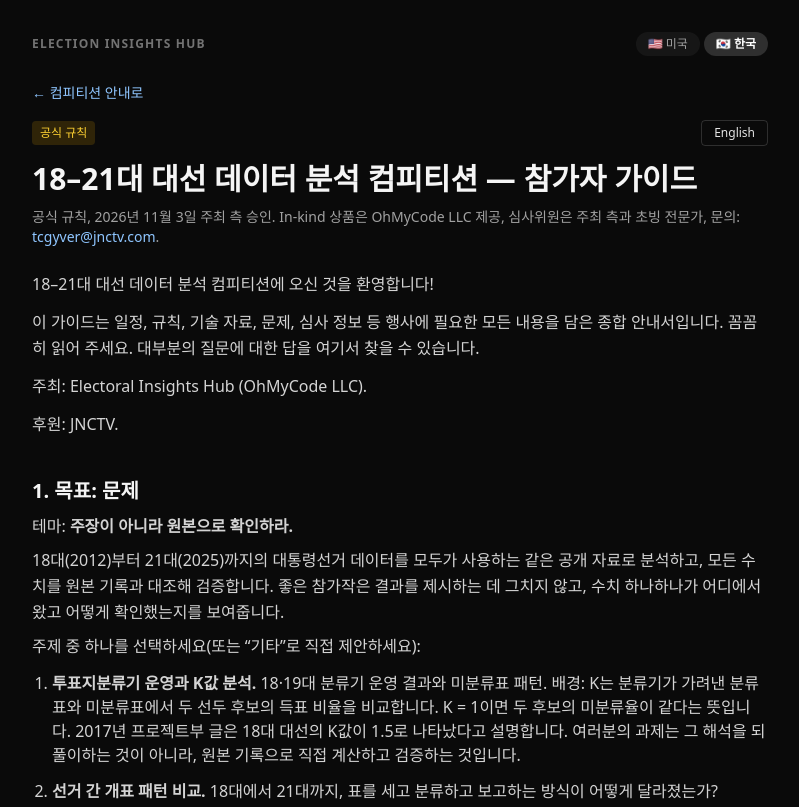
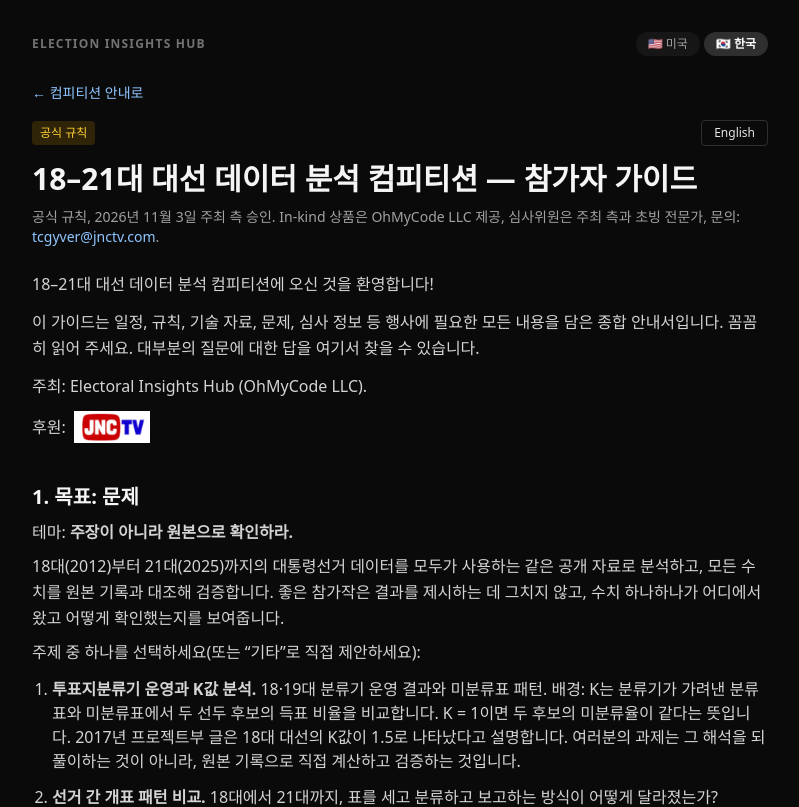
Before and after one commit to sechan9999/us-election-insight-hub, a Next.js app: page /kr/competition/guide in a window 1280 px wide. Shown: the top 807 px of the page, without its empty margins (240-1039 px from the left). Built offline with nearby package versions, Linux system fonts and the light colour scheme.

Commit message:
Competition: clickable JNC TV sponsor logo
Sponsor sections on the competition tab (bilingual) and the guide
page (KO/EN) now show the JNC TV logo linking to https://jnctv.com/.
Logo asset: public/jnctv-logo.png (supplied by organizer).

```diff
--- a/app/kr/competition/guide/page.tsx
+++ b/app/kr/competition/guide/page.tsx
@@ -5,7 +5,8 @@
 // ~/workspace/user/files/competition-participant-guide-2026-11-03.md (EN)
 // ~/workspace/user/files/competition-participant-guide-ko-2026-11-03.md (KO)
 // (the competition page links here.)
-// Sponsor: JNCTV (added 2026-11-03).
+// Sponsor: JNCTV (added 2026-11-03); sponsor logo (public/jnctv-logo.png)
+// links to https://jnctv.com/ (added 2026-11-03).
 
 import type { Metadata } from 'next';
 import CountrySwitch from '../../../components/CountrySwitch';
@@ -112,7 +113,12 @@ export default async function CompetitionGuidePage({
             <p className="mt-3 leading-relaxed text-neutral-300">
               주최: Electoral Insights Hub (OhMyCode LLC).
             </p>
-            <p className="mt-3 leading-relaxed text-neutral-300">후원: JNCTV.</p>
+            <p className="mt-3 flex items-center gap-2 leading-relaxed text-neutral-300">
+              후원:
+              <a href="https://jnctv.com/" target="_blank" rel="noopener noreferrer">
+                <img src="/jnctv-logo.png" alt="JNC TV" className="h-8 w-auto" />
+              </a>
+            </p>
 
             <h2 className="mt-10 text-xl font-bold">1. 목표: 문제</h2>
             <p className="mt-2 leading-relaxed text-neutral-300">
@@ -406,7 +412,12 @@ export default async function CompetitionGuidePage({
         <p className="mt-3 leading-relaxed text-neutral-300">
           Organizer: Electoral Insights Hub (OhMyCode LLC).
         </p>
-        <p className="mt-3 leading-relaxed text-neutral-300">Sponsor: JNCTV.</p>
+        <p className="mt-3 flex items-center gap-2 leading-relaxed text-neutral-300">
+          Sponsor:
+          <a href="https://jnctv.com/" target="_blank" rel="noopener noreferrer">
+            <img src="/jnctv-logo.png" alt="JNC TV" className="h-8 w-auto" />
+          </a>
+        </p>
 
         <h2 className="mt-10 text-xl font-bold">1. Your Goal: Problem Statements</h2>
         <p className="mt-2 leading-relaxed text-neutral-300">
--- a/app/kr/competition/page.tsx
+++ b/app/kr/competition/page.tsx
@@ -6,7 +6,8 @@
 // rules (approved 2026-11-03). Entries are accepted via the Google Form
 // linked in the Apply box. Project Boo is NOT named as a co-host: the
 // co-host proposal was drafted but never sent, so the organizer is
-// OhMyCode LLC only. Sponsor: JNCTV (added 2026-11-03).
+// OhMyCode LLC only. Sponsor: JNCTV (added 2026-11-03); sponsor logo
+// (public/jnctv-logo.png) links to https://jnctv.com/ (added 2026-11-03).
 
 import type { Metadata } from 'next';
 import CountrySwitch from '../../components/CountrySwitch';
@@ -83,7 +84,7 @@ const S = {
     ko: 'Electoral Insights Hub (OhMyCode LLC). 협력 기관은 추후 공지합니다.',
     en: 'Electoral Insights Hub (OhMyCode LLC). Partner organizations will be announced later.',
   },
-  sponsor: { ko: '후원: JNCTV', en: 'Sponsor: JNCTV' },
+  sponsor: { ko: '후원:', en: 'Sponsor:' },
   neutrality: {
     ko: '비당파적 원칙: 이 컴피티션은 공식 발표 수치만을 다룹니다. 후보·정당·정책에 대한 추천이나 평가는 심사 대상이 아닙니다.',
     en: 'Non-partisan rule: this competition deals only with officially published figures. Recommendations or evaluations of candidates, parties, or policies are not part of the judging.',
@@ -405,7 +406,12 @@ export default async function CompetitionPage({
 
         <h2 className="mt-10 text-xl font-bold">{tr(lang, 'organizerHeading')}</h2>
         <p className="mt-2 leading-relaxed text-neutral-300">{tr(lang, 'organizerBody')}</p>
-        <p className="mt-2 leading-relaxed text-neutral-300">{tr(lang, 'sponsor')}</p>
+        <p className="mt-2 flex items-center gap-2 leading-relaxed text-neutral-300">
+          {tr(lang, 'sponsor')}
+          <a href="https://jnctv.com/" target="_blank" rel="noopener noreferrer">
+            <img src="/jnctv-logo.png" alt="JNC TV" className="h-8 w-auto" />
+          </a>
+        </p>
 
         <p className="mt-10 border-t border-white/10 pt-4 text-xs leading-relaxed text-neutral-500">
           {tr(lang, 'neutrality')}
```
Also changed, not shown: public/jnctv-logo.png (added).
